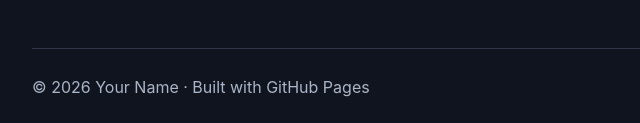
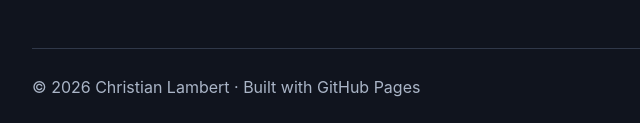
Before and after one commit to Clambert-OU/Clambert-OU.github.io, a plain HTML site: page index.html in a window 1280 px wide. Shown: the part 1678-1801 px from the top of the page, 158-798 px from the left. Drawn offline with Linux system fonts and the light colour scheme.

Commit message:
Update footer copyright name to Christian Lambert

```diff
--- a/index.html
+++ b/index.html
@@ -180,7 +180,7 @@
   </main>
 
   <footer>
-    © 2026 Your Name · Built with GitHub Pages
+    © 2026 Christian Lambert · Built with GitHub Pages
   </footer>
 </body>
 </html>
```
